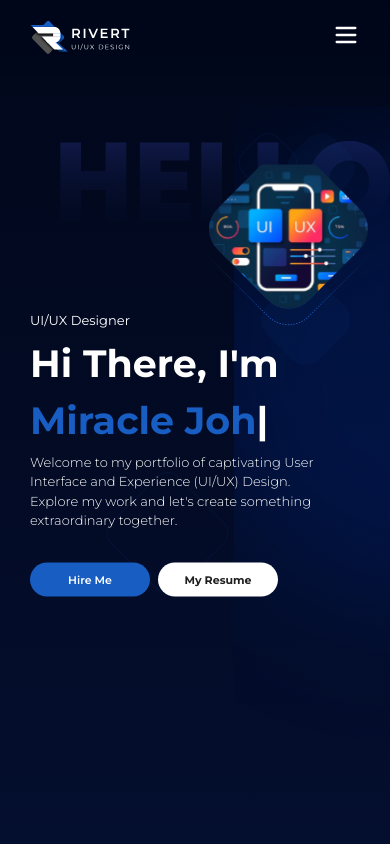
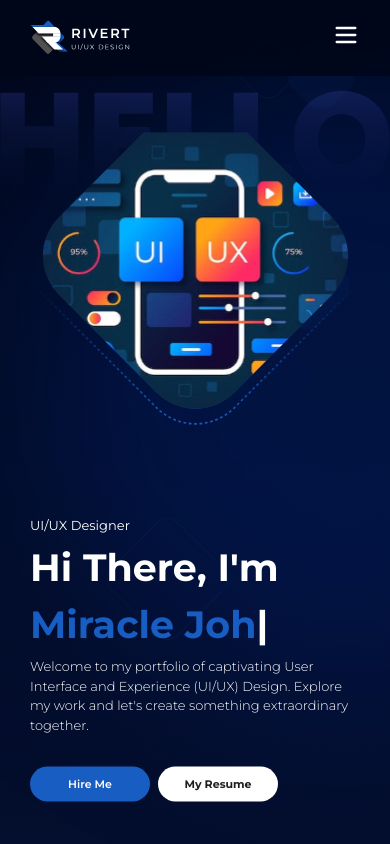
Before and after one commit to zayonsoft/oso-miracle-portfolio, a React (Vite) app: page / in a window 390 px wide. Shown: the top 844 px of the page. Built offline with nearby package versions, Linux system fonts and the light colour scheme.

Commit message:
Adjusted Hero Section of Home Page, allowing Images and text to break into one column on mobile view

```diff
--- a/src/pages/home/components/hero/HeroImageShadow.jsx
+++ b/src/pages/home/components/hero/HeroImageShadow.jsx
@@ -1,5 +1,5 @@
 export default function HeroImageShadow() {
   return (
-    <div className="absolute z-0 hero-cover-bg  left-[60%] -top-1/2 bottom-0 right-0 max-[830px]:top-0"></div>
+    <div className="absolute z-0 hero-cover-bg  left-[60%] -top-1/2 bottom-0 right-0 max-[830px]:top-0 max-[700px]:left-0"></div>
   );
 }
--- a/src/pages/home/components/hero/Main.jsx
+++ b/src/pages/home/components/hero/Main.jsx
@@ -15,22 +15,22 @@ export default function Main() {
   }
   return (
     <>
-      <div className="absolute -translate-y-1/2 top-1/2 left-0 right-0 z-10">
+      <div className="absolute max-[700px]:relative -translate-y-1/2 top-1/2 left-0 right-0 z-10">
         <HeroImageShadow />
         <TinyFilledBox right={"10%"} top={"5%"} width={"60px"} />
         <TinyOpaqueBox right={"25%"} top={"5%"} width={"50px"} />
         <TinyOpaqueBox right={"45%"} top={"60%"} width={"95px"} />
         <TinyFilledBox right={"12%"} top={"28%"} width={"75px"} />
-        <div className="hello absolute top-[50px] left-[100px] z-[1] max-[830px]:left-[60px] max-[830px]:top-[35px]">
+        <div className="hello absolute top-[50px] left-[100px] z-[1] max-[830px]:left-[60px] max-[830px]:top-[35px] max-[700px]:left-0 max-[700px]:top-[90px] max-[700px]:right-0">
           <img
             src={HelloImage}
-            className="w-[780px] max-[830px]:w-[500px] block"
+            className="w-[780px] max-[830px]:w-[500px] block max-[700px]:m-auto"
           />
         </div>
-        <div className="relative flex z-10">
+        <div className="relative flex z-10 max-[700px]:grid max-[700px]:mt-20">
           {/* Hero Text Div Controller */}
-          <div className="relative z-10 left w-[48%] h-[75vh] px-[75px] max-[830px]:px-[50px] max-[700px]:px-[30px] bg-yellow-00">
-            <div className="relative grid gap-1 box-border w-[350px] max-[830px]:w-[300px] py-[25px] text-[15px] -translate-y-1/2 top-[55%]">
+          <div className="relative z-10 left w-[48%] h-[75vh] px-[75px] max-[830px]:px-[50px] max-[700px]:px-[30px]  max-[700px]:w-full max-[700px]:order-2 max-[700px]:h-auto max-[700px]:py-20">
+            <div className="relative grid gap-1 box-border w-[350px] max-[830px]:w-[300px] py-[25px] text-[15px] -translate-y-1/2 top-[55%] max-[700px]:w-full max-[700px]:top-0 max-[700px]:-translate-y-0 max-[700px]:py-1">
               <p className="text-white font-montserrat font-[400] text-[13px]">
                 UI/UX Designer
               </p>
@@ -73,15 +73,15 @@ export default function Main() {
             {/* div.content-box */}
           </div>
           {/* THE HERO IMAGE CONTROLLER DIV */}
-          <div className="right w-[52%] h-[75vh]">
-            <div className="relative max-w-[450px] bg-amber-00 w-[90%] h-full m-auto">
+          <div className="right w-[52%] h-[75vh] max-[700px]:order-1 max-[700px]:w-full max-[700px]:h-auto">
+            <div className="relative max-w-[450px]  w-[90%] h-full m-auto">
               <img
-                className="absolute  max-w-full pt-6 max-[830px]:pt-8"
+                className="absolute  max-w-full pt-6 max-[830px]:pt-8 max-[700px]:pt-0 max-[700px]:relative"
                 src={HeroUiImage}
                 alt=""
               />
               <img
-                className="absolute top-4.5 max-w-full pt-6  max-[830px]:pt-8"
+                className="absolute top-4.5 max-w-full pt-6  max-[830px]:pt-8 max-[700px]:pt-0"
                 src={HeroUiImageFrame}
                 alt=""
               />
--- a/src/pages/home/components/hero/Nav.jsx
+++ b/src/pages/home/components/hero/Nav.jsx
@@ -61,11 +61,14 @@ export default function Nav() {
     <>
       <nav
         style={{
-          position: scrolled ? "fixed" : "relative",
           background: scrolled ? "#01071aed" : "",
         }}
         ref={navRef}
-        className="flex z-30 px-[75px] max-[830px]:px-[50px] py-[20px] max-[805px]:px-[40px] right-0 left-0 content-center  justify-between max-[700px]:grid max-[700px]:grid-cols-7 max-[700px]:px-[30px] max-[700px]:bg-[#01071aed] max-[700px]:z-[100000]"
+        className={
+          scrolled
+            ? `flex z-30 px-[75px] max-[830px]:px-[50px] py-[20px] max-[805px]:px-[40px] right-0 left-0 content-center  justify-between max-[700px]:grid max-[700px]:grid-cols-7 max-[700px]:px-[30px] max-[700px]:bg-[#01071aed] max-[700px]:z-[100000] max-[700px]:!fixed`
+            : `flex z-30 px-[75px] max-[830px]:px-[50px] py-[20px] max-[805px]:px-[40px] right-0 left-0 content-center  justify-between max-[700px]:grid max-[700px]:grid-cols-7 max-[700px]:px-[30px] max-[700px]:bg-[#01071aed] max-[700px]:z-[100000] max-[700px]:fixed`
+        }
       >
         <div className="logo col-span-6">
           {" "}
--- a/src/pages/home/components/works/Work.jsx
+++ b/src/pages/home/components/works/Work.jsx
@@ -31,7 +31,7 @@ export default function Work(props) {
             {props.terms.map((term) => (
               <span
                 key={v4()}
-                className="inline-block border-[#0000004D] border-[1px] px-1 py-1.5 rounded-4xl"
+                className="inline-block border-[#0000004D] border-[1px] px-2 py-2 rounded-4xl"
               >
                 {term}
               </span>
--- a/src/pages/projects/Overview.jsx
+++ b/src/pages/projects/Overview.jsx
@@ -34,7 +34,7 @@ export default function Overview() {
             {currentProject.overviewIndustries?.map((industry) => (
               <span
                 key={v4()}
-                className="inline-block border-[#000000] border-[1px] px-2 py-2.5 rounded-full"
+                className="inline-block border-[#000000] border-[1px] px-2 py-2 rounded-full"
               >
                 {industry}
               </span>
--- a/src/pages/resume/ResumeWrapper.jsx
+++ b/src/pages/resume/ResumeWrapper.jsx
@@ -49,12 +49,12 @@ export default function ResumeWrapper(props) {
               onClick={() => {
                 toggleTheme();
               }}
-              className="outline-none cursor-pointer w-[35px]"
+              className="outline-none cursor-pointer w-[40px] p-1 box-border block shadow rounded-2xl font-montserrat text-xs text-wrap"
             >
               {theme == "dark" ? (
-                <img src={DarkThemeBulb} alt="" />
+                <img src={DarkThemeBulb} alt="Toggle Theme" />
               ) : (
-                <img src={LightThemeBulb} alt="" />
+                <img src={LightThemeBulb} alt="Toggle Theme" />
               )}
             </button>
           </div>
```
